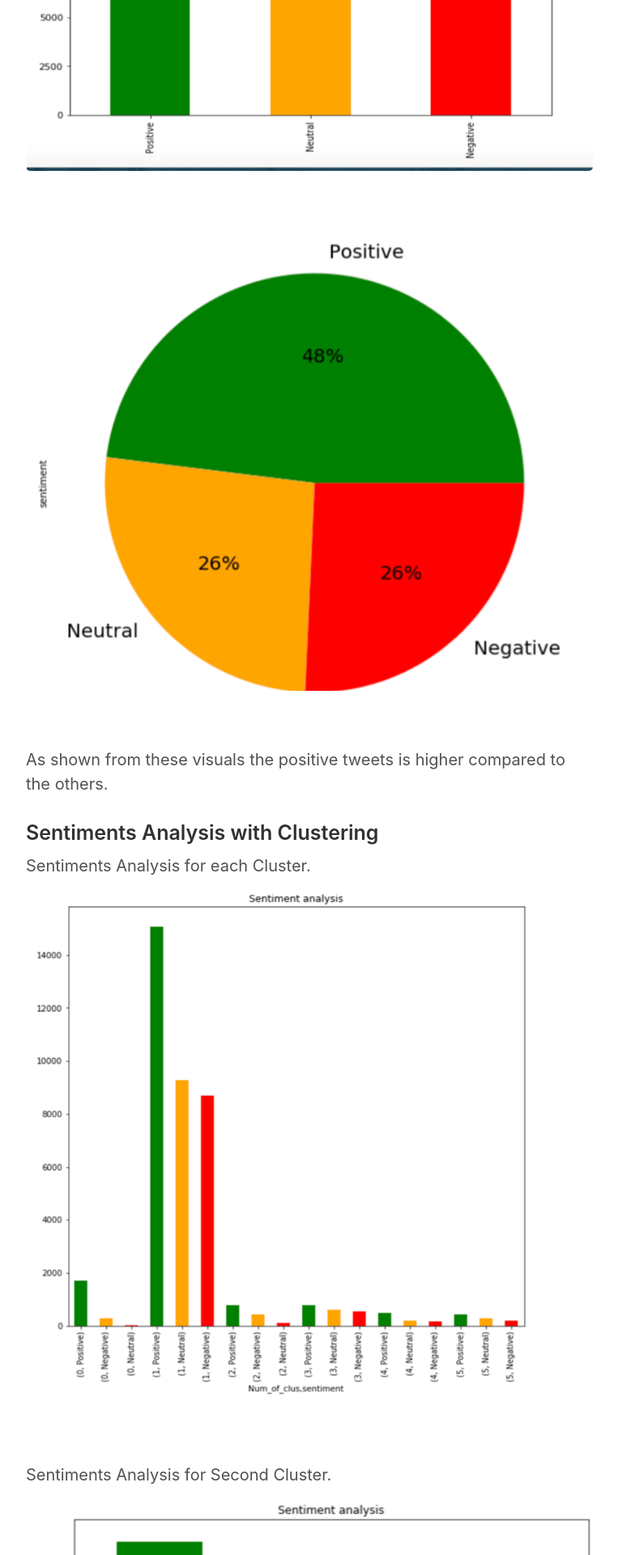
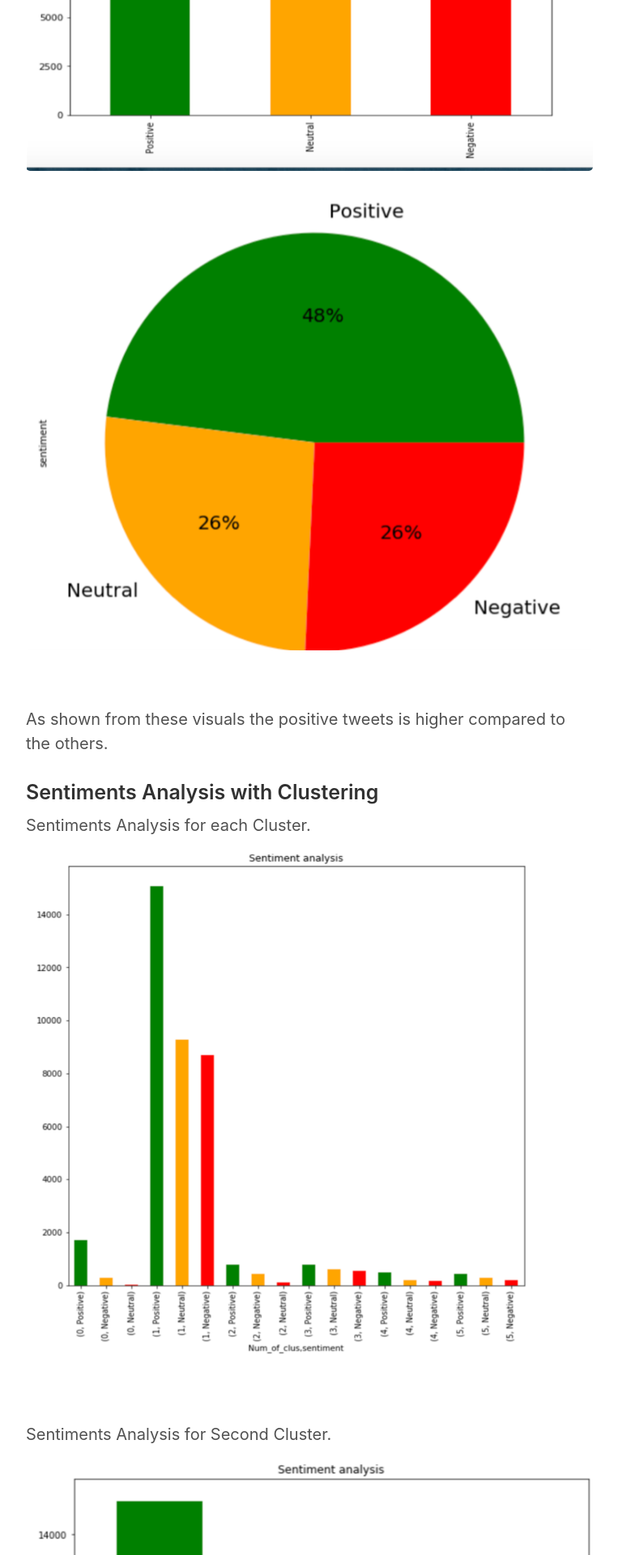
Before and after one commit to Daliait96/Daliait96.github.io, a Jekyll site: the page built from _posts/2019-10-27-whats-jekyll.md, in a window 1280 px wide. Shown: the part 3283-5203 px from the top of the page at 81% size, without its empty margins (258-1021 px from the left). Built offline with Jekyll 4.4.1, drawn with Linux system fonts in a browser that asks for light colours.

Commit message:
updates3

```diff
--- a/_posts/2019-10-27-whats-jekyll.md
+++ b/_posts/2019-10-27-whats-jekyll.md
@@ -70,7 +70,7 @@
 
 Sentiment analysis is automated process to identify positive, negative and neutral emotions from text.<br>
 
-![Image test]({{ site.url }}/images/sentimentsAnalysis1.png) <br>
+![Image test]({{ site.url }}/images/sentimentsAnalysis1.png)
 
 ![Image test]({{ site.url }}/images/sentimentsAnalysis2.png) <br>
 
@@ -96,11 +96,11 @@
 A word cloud is an image made of words that together resemble a cloudy shape.<br>
 The size of a word shows how important it is e.g. how often it appears in a text (its frequency).<br>
 
-#### Word Cloud for all Tweets <br>
+#### Word Cloud for all Tweets <br> <br>
 
 ![Image test]({{ site.url }}/images/WordCloud1.png) <br>
 
-#### Word Cloud for each Cluster <br>
+#### Word Cloud for each Cluster <br> <br>
 
 ![Image test]({{ site.url }}/images/AllClouds.png) <br>
 
```
